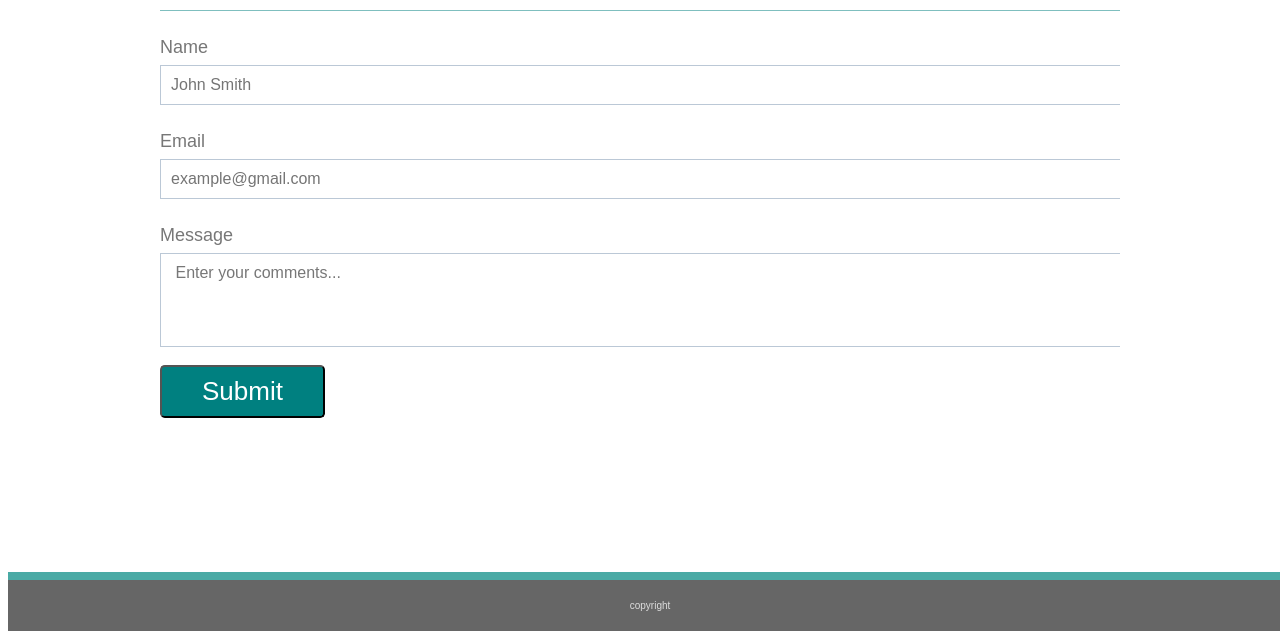
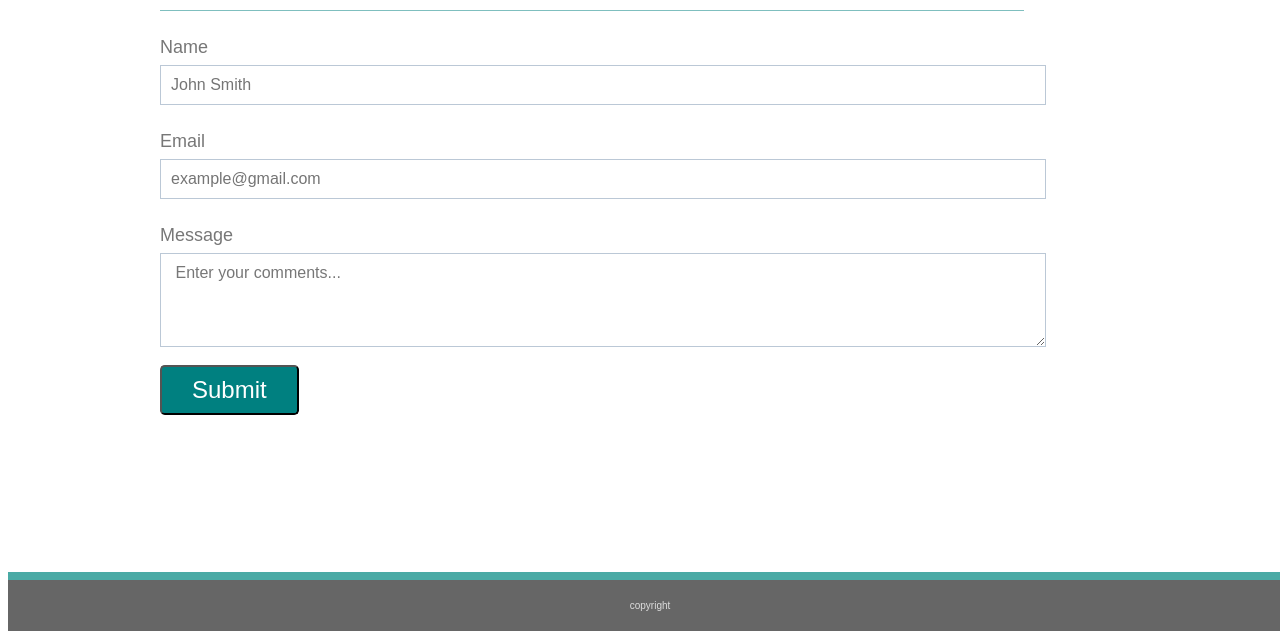
Before and after one commit to pmutunga/Basic-Portfolio, a plain HTML site: page contact.html in a window 1280 px wide. Shown: the part 169-800 px from the top of the page. Drawn offline with Linux system fonts and the light colour scheme.

Commit message:
Updated portfolio contact page

```diff
--- a/assets/css/style.css
+++ b/assets/css/style.css
@@ -67,7 +67,7 @@ nav li:hover {
 #maincontent {
     width: 960px;
     margin: 0 auto;
-    padding-bottom: 40px;
+    padding-bottom: 60px;
     background:#ffffff;
     overflow: hidden; /*I found that this helped the divs stay in the maincontent div */
 
@@ -166,6 +166,7 @@ heading {
      font-family: Arial, Helvetica, sans-serif;
      font-size: 18px;
      line-height: 2em;
+     width:90%;
  }
 
  input, textarea {
@@ -187,9 +188,9 @@ heading {
       text-align: center;
       background: teal;
       font-family: Arial, Helvetica, sans-serif;
-      font-size: 26px;
+      font-size: 24px;
       color: #ffffff;
-      padding: 5px 40px;
+      padding: 5px 30px;
       line-height: 1.5;
       border-radius: 0.3rem;
   }
```
Also changed, not shown: index.html (+2 -1 lines).
